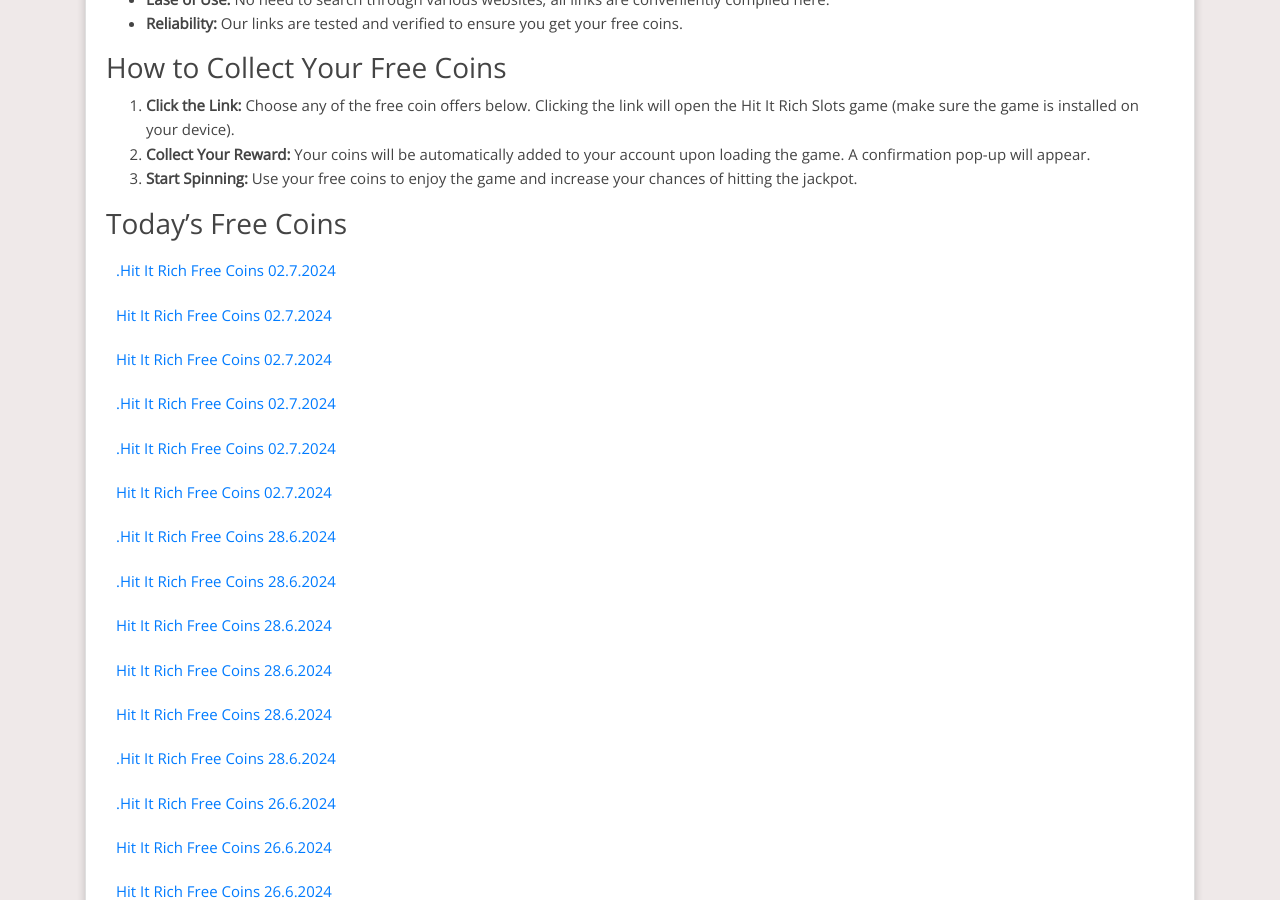
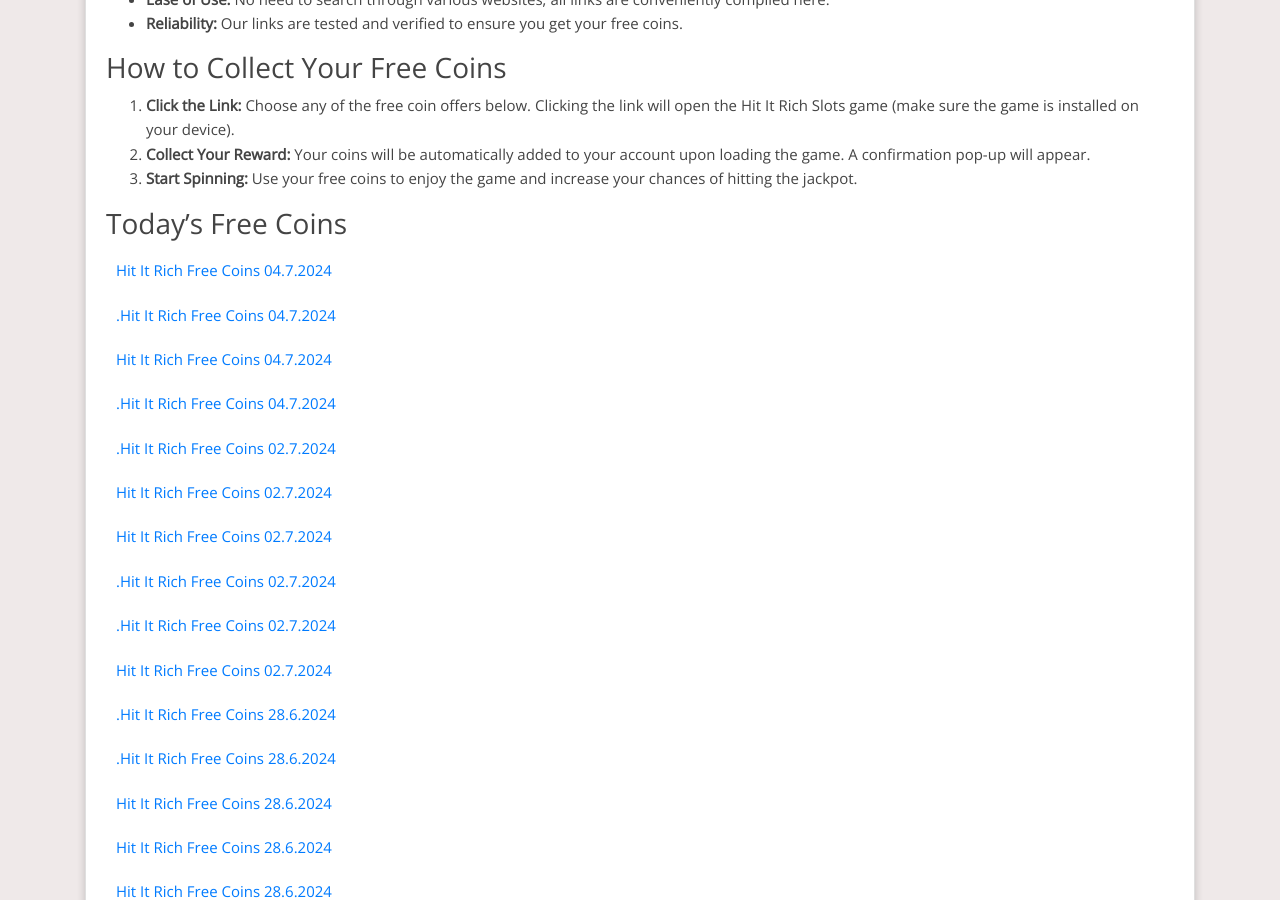
Before and after one commit to Prollad99/bs-net, a Jekyll site: the page built from _posts/2024-06-29-hit-it-rich.md, in a window 1280 px wide and 900 px high, scrolled down 475 px. Built offline with Jekyll 4.4.1, drawn with Linux system fonts in a browser that asks for light colours; nearby versions of some CDN libraries; comment, search, counter and statistics services are not loaded.

Commit message:
Update hit-it-rich reward links

```diff
--- a/_includes/hit-it-rich.html
+++ b/_includes/hit-it-rich.html
@@ -1,4 +1,8 @@
 <html><body><div class="reward"><ul>
+<li><a href="https://web.hititrich.zynga.com/client/mobile_landing.php?sku_key=hir&rewardKey=ilink_fw9cZt2iGcyhJxnYVHsSWoMt19Lf38Wg7PfW7SsrZ0TO9">hit it rich free coins 04.7.2024</a></li>
+<li><a href="https://web.hititrich.zynga.com/client/mobile_landing.php?sku_key=hir&rewardKey=ilink_Wp42mQMuS2khsvoc55p0Wtq981Sh9JgkulRQ5AO0GIfE9">.hit it rich free coins 04.7.2024</a></li>
+<li><a href="https://web.hititrich.zynga.com/client/mobile_landing.php?sku_key=hir&rewardKey=ilink_8l2o4QNv6X1Ew8W6JhB0nB9GAvsm1ObHupwDb91rngFlM">hit it rich free coins 04.7.2024</a></li>
+<li><a href="https://web.hititrich.zynga.com/client/mobile_landing.php?sku_key=hir&rewardKey=ilink_Gka4x2zXbPdbnYYFajdu8MKWUOHf89SeNWosa6KfxhUP9">.hit it rich free coins 04.7.2024</a></li>
 <li><a href="https://web.hititrich.zynga.com/client/mobile_landing.php?sku_key=hir&rewardKey=ilink_ulHTZnkryYVEdHFxa1m1129AwyURhP6a225C5KY7Mfegl">.hit it rich free coins 02.7.2024</a></li>
 <li><a href="https://web.hititrich.zynga.com/client/mobile_landing.php?sku_key=hir&rewardKey=ilink_QATOfGOCq5LxOqQD9cKQtGOVJw5TO27rJ4SAwihyGZ2fT">hit it rich free coins 02.7.2024</a></li>
 <li><a href="https://web.hititrich.zynga.com/client/mobile_landing.php?sku_key=hir&rewardKey=ilink_gzIINudFWu1jDLtxtMdVKF4Ks3Vk9V9ox2havZ1WpSXoQ">hit it rich free coins 02.7.2024</a></li>
```
Also changed, not shown: links-json/hit-it-rich.json (+16 -0 lines).
